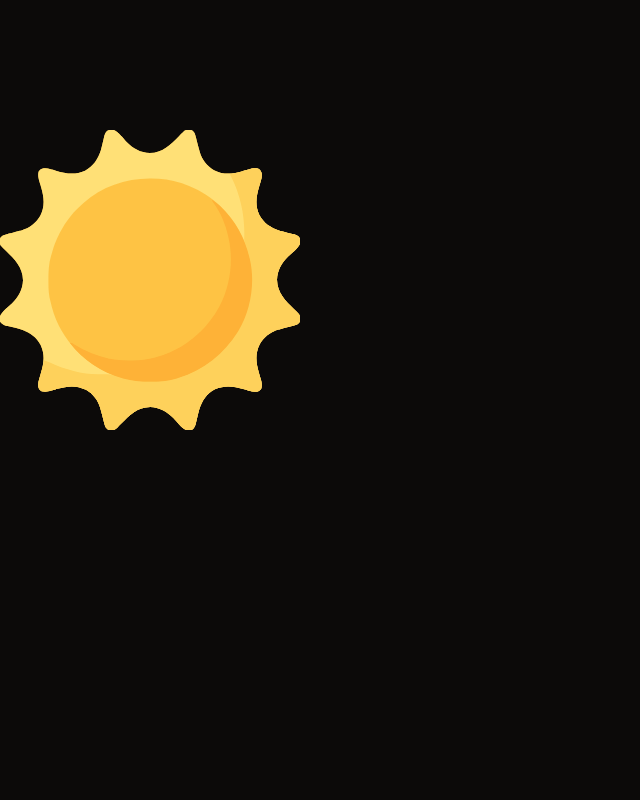
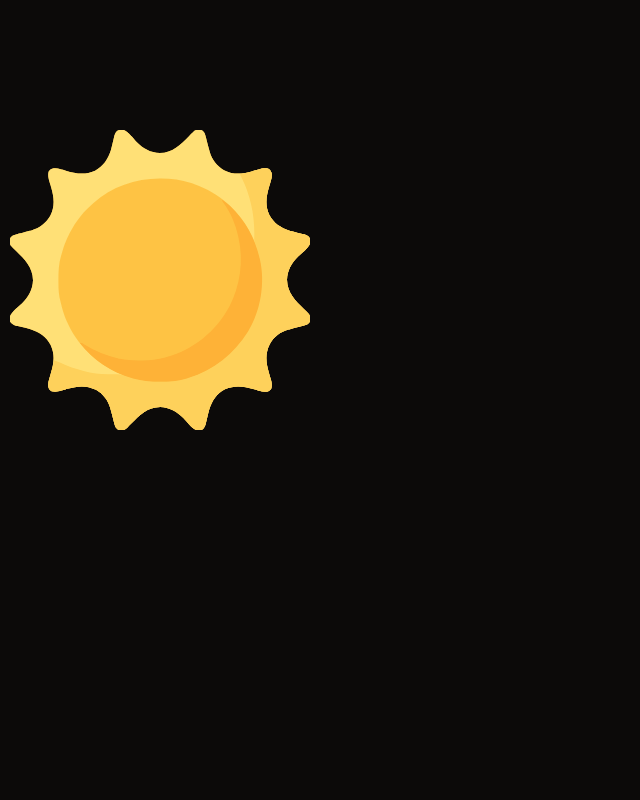
Before and after one commit to Criseda/student_hack_2024, a Next.js app: page /home in a window 1280 px wide. Shown: the part 940-1740 px from the top of the page, without its empty margins (0-640 px from the left). Built offline with nearby package versions, Linux system fonts and the light colour scheme.

Commit message:
Moved final destination 10 pixels to the right to prevent sun from clipping

```diff
--- a/src/components/Planets.tsx
+++ b/src/components/Planets.tsx
@@ -55,7 +55,7 @@ function Planet({ planet, index }: PlanetProps & { index: number }) {
       <motion.div
         ref={ref}
         initial={{ opacity: 0, x: initialX }}
-        animate={{ opacity: inView ? 1 : 0, x: inView ? 0 : initialX }}
+        animate={{ opacity: inView ? 1 : 0, x: inView ? 10 : initialX }}
         transition={{ duration: 1 }}
       >
         <Image
@@ -71,7 +71,7 @@ function Planet({ planet, index }: PlanetProps & { index: number }) {
 
 export default function Planets() {
   return (
-    <div className="h-auto w-screen flex justify-start items-center overflow-hidden">
+    <div className="h-auto w-full flex justify-start items-center overflow-hidden">
       <div className="flex flex-col items-center space-y-20 pt-5">
         {planets.map((planet, index) => (
           <div className="h-screen flex items-center" key={planet.name}>
```
